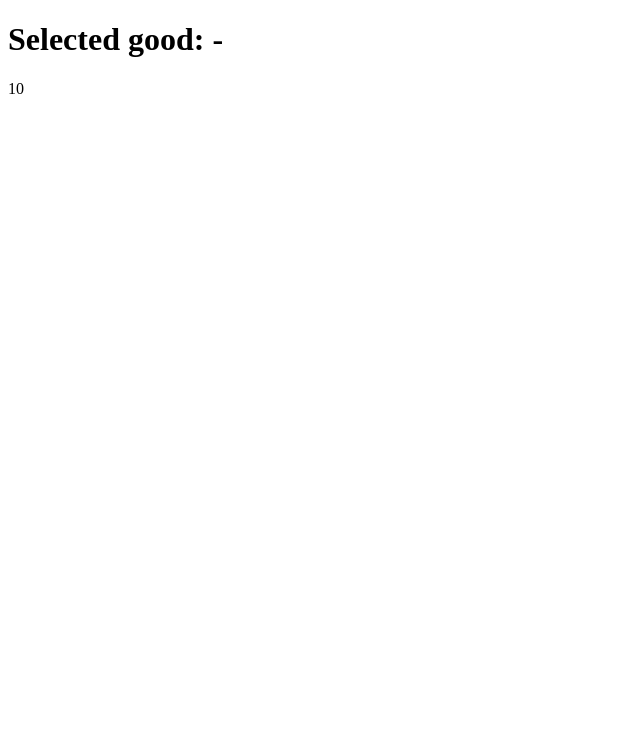
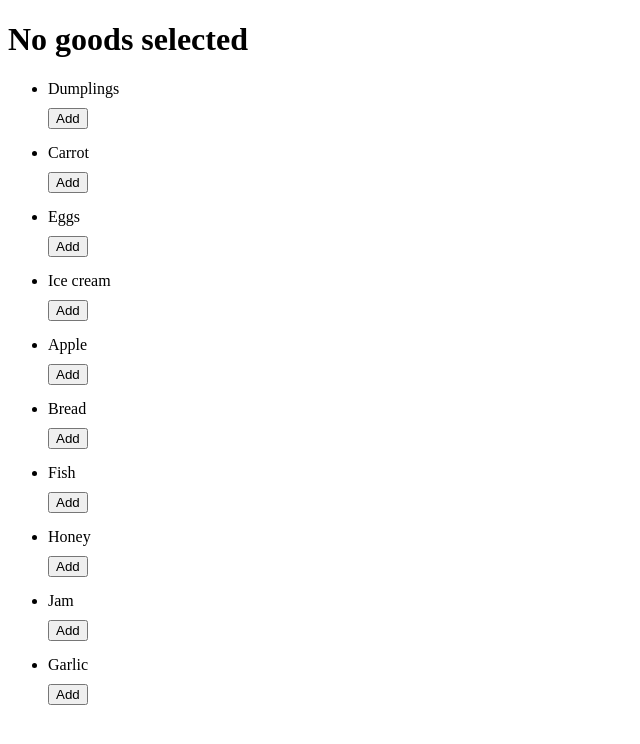
Before and after one commit to mate-academy/react_goods-selector, a React (Create React App) app: page / in a window 1280 px wide. Shown: the top 744 px of the page, without its empty margins (0-640 px from the left). Built offline with nearby package versions, Linux system fonts and the light colour scheme.

Commit message:
solution

```diff
--- a/src/App.scss
+++ b/src/App.scss
@@ -1 +1,14 @@
 // styles go here
+.list__item {
+  max-width: max-content;
+  margin-bottom: 15px;
+}
+.list__item--product.green {
+  background-color: green;
+  color: white;
+}
+
+.button {
+  display: inline-block;
+  margin-top: 10px;
+}
--- a/src/App.tsx
+++ b/src/App.tsx
@@ -1,5 +1,6 @@
 import React from 'react';
 import './App.scss';
+import classNames from 'classnames';
 
 const goodsFromServer: string[] = [
   'Dumplings',
@@ -14,11 +15,114 @@ const goodsFromServer: string[] = [
   'Garlic',
 ];
 
-const App: React.FC = () => (
-  <div className="App">
-    <h1>Selected good: -</h1>
-    {goodsFromServer.length}
-  </div>
-);
+type AppState = {
+  selectedGoods: string[],
+  active: boolean,
+};
+
+class App extends React.Component<{}, AppState> {
+  state:AppState = {
+    selectedGoods: [],
+    active: false,
+  };
+
+  toggleClass = () => {
+    this.setState((prevState) => {
+      return {
+        active: !prevState.active,
+      };
+    });
+  };
+
+  addGood = (good:string) => {
+    this.setState((prevState) => {
+      return {
+        selectedGoods: [...prevState.selectedGoods, good],
+      };
+    });
+  };
+
+  deleteGood = (good:string) => {
+    this.setState((prevState) => {
+      return {
+        selectedGoods: prevState.selectedGoods
+          .filter((element:string) => element !== good),
+      };
+    });
+  };
+
+  showSelectedGoods = () => {
+    const { selectedGoods } = this.state;
+    const multipleItemsEnding = 'are selected';
+    const lastItem = selectedGoods.slice(-1);
+
+    if (selectedGoods.length === 1) {
+      return `${selectedGoods[0]} is selected`;
+    }
+
+    if (selectedGoods.length === 2) {
+      return `${selectedGoods[0]} and ${selectedGoods[1]} ${multipleItemsEnding}`;
+    }
+
+    return `${selectedGoods.slice(0, -1).join(', ')}
+      and ${lastItem} ${multipleItemsEnding}`;
+  };
+
+  render() {
+    return (
+      <div className="App">
+        <h1>
+          {this.state.selectedGoods.length === 0
+            ? 'No goods selected'
+            : this.showSelectedGoods()}
+        </h1>
+        {this.state.selectedGoods.length === 0
+          ? null
+          : (
+            <button
+              type="button"
+              onClick={() => this.setState({ selectedGoods: [] })}
+            >
+              X
+            </button>
+          )}
+        <ul className="list">
+          {goodsFromServer.map((good:string) => (
+            <li key={good} className="list__item">
+              <span
+                className={classNames('list__item--product', {
+                  green: this.state.selectedGoods.includes(good),
+                })}
+              >
+                {good}
+              </span>
+              <div className="list__item--buttons-container">
+                {this.state.selectedGoods.includes(good)
+                  ? (
+                    <button
+                      className="button"
+                      type="button"
+                      onClick={() => this.deleteGood(good)}
+                    >
+                      Remove
+                    </button>
+                  )
+                  : (
+                    <button
+                      className="button"
+                      type="button"
+                      onClick={() => this.addGood(good)}
+                    >
+                      Add
+                    </button>
+                  )}
+              </div>
+            </li>
+          ))}
+        </ul>
+      </div>
+    );
+  }
+}
 
 export default App;
```
